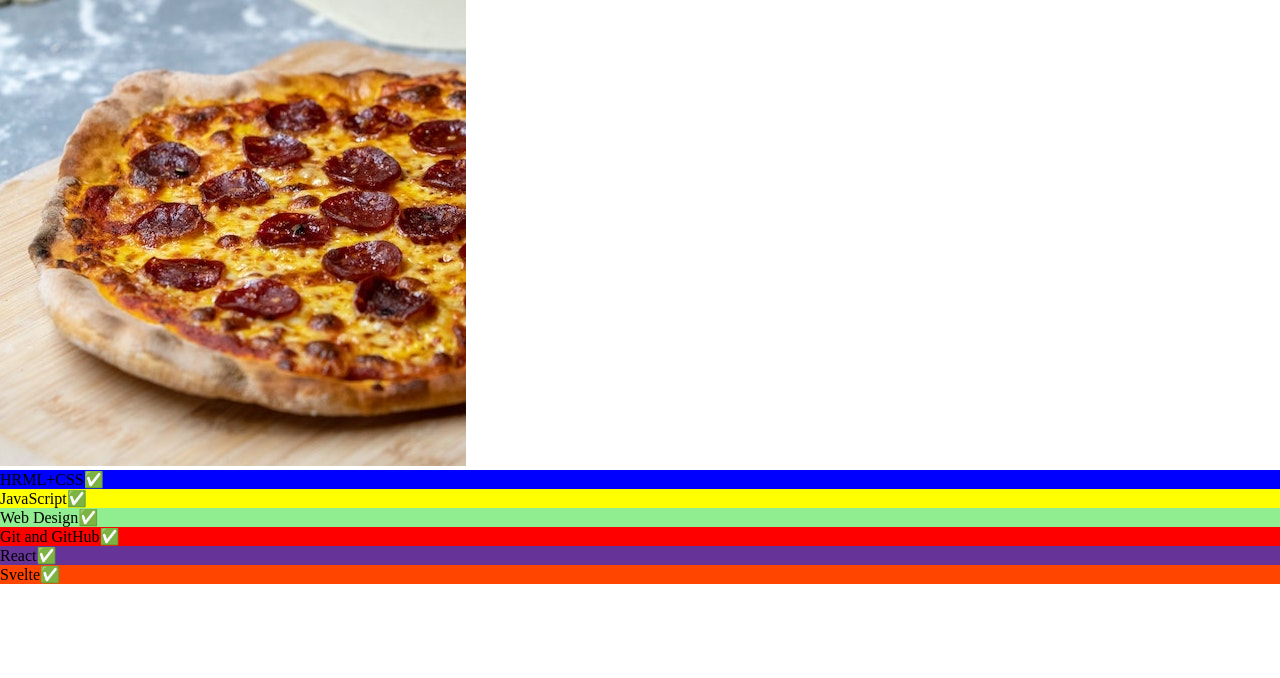
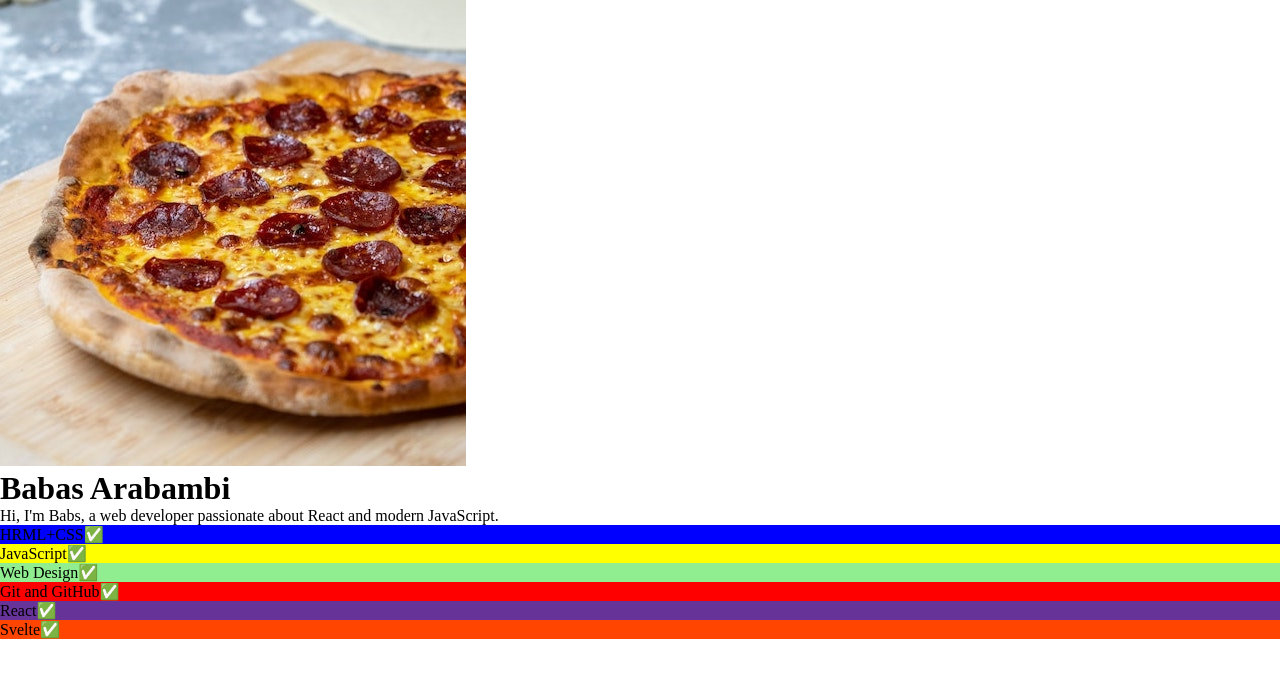
Before and after one commit to araborg/project_portfolio, a React (Vite) app in the folder 1/profile/: page / in a window 1280 px wide. Shown: the top 678 px of the page. Built offline with nearby package versions, Linux system fonts and the light colour scheme.

Commit message:
profile_card: 16

```diff
--- a/1/profile/src/App.tsx
+++ b/1/profile/src/App.tsx
@@ -1,15 +1,20 @@
 import "./App.css";
 
 import Avatar from "./Avatar";
+import Intro from "./Intro";
 import SkillList from "./SkillList";
 
 function App() {
 	return (
-		<>
+		<div className="card">
 			<Avatar />
 
-			<SkillList />
-		</>
+			<main>
+				<Intro />
+
+				<SkillList />
+			</main>
+		</div>
 	);
 }
 
```
